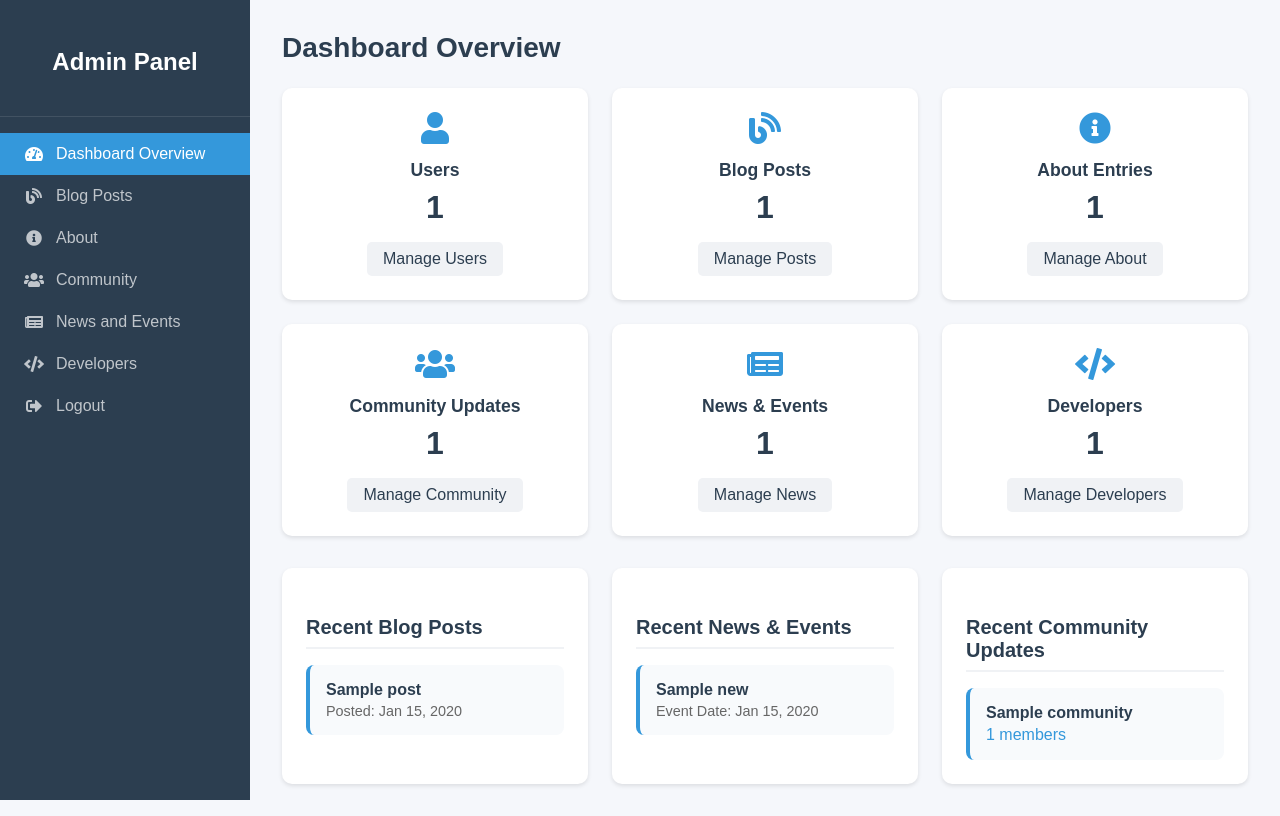
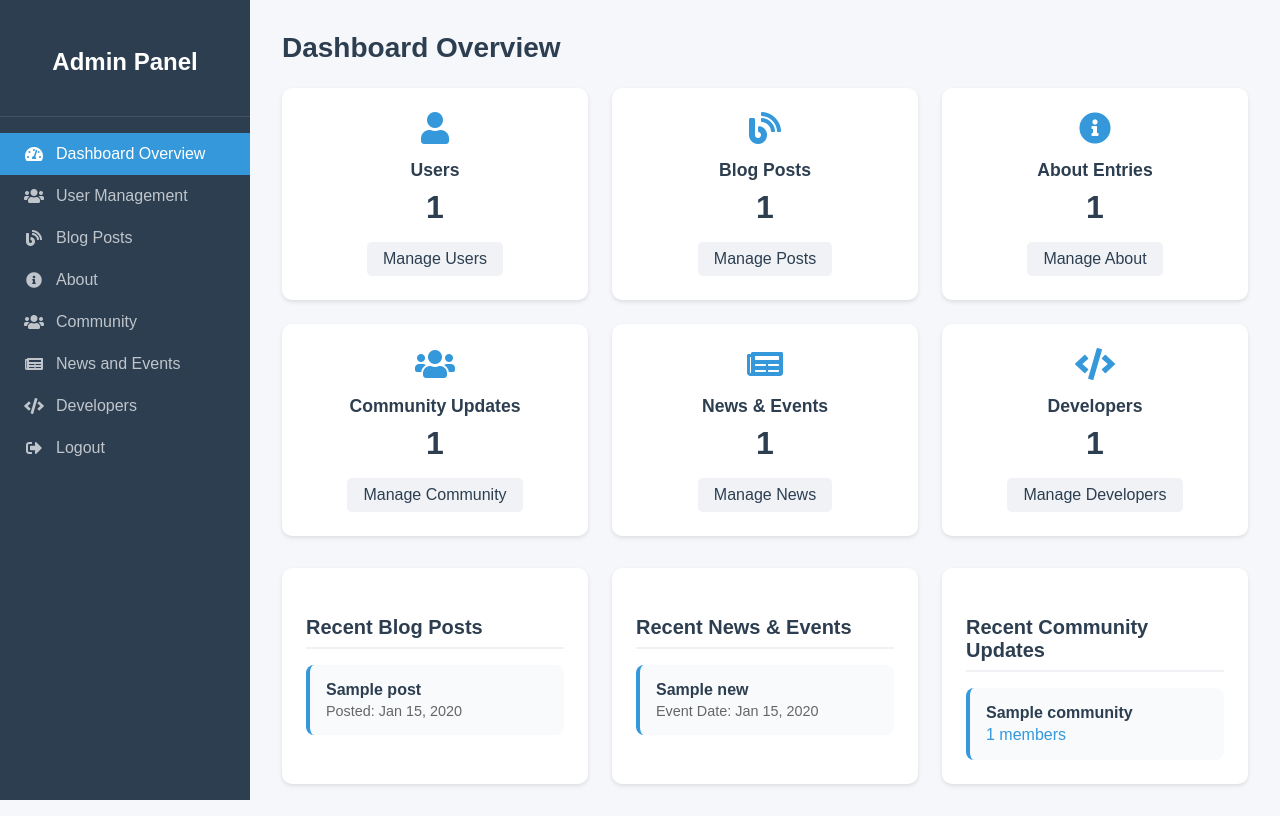
Before and after one commit to Wapauls/CSS-Blog-Website, a PHP site: page /index.php in a window 1280 px wide. Run offline with PHP 8.4, Linux system fonts and the light colour scheme; the visitor is signed in with stand-in values (Sample User, id 1); tables that the repository leaves empty hold one stand-in row (values such as "Sample post").

Commit message:
Add User Management link to admin sidebar

```diff
--- a/CSS-Blog-Website/admin/includes/sidebar.php
+++ b/CSS-Blog-Website/admin/includes/sidebar.php
@@ -11,6 +11,10 @@ $current_page = str_replace('.php', '', $current_file);
         <a href="index.php" class="<?= $current_page === 'index' ? 'active' : '' ?>">
             <i class="fas fa-tachometer-alt"></i>
             <span>Dashboard Overview</span>
+        </a>
+        <a href="users.php" class="<?= $current_page === 'users' ? 'active' : '' ?>">
+            <i class="fas fa-users"></i>
+            <span>User Management</span>
         </a>
         <a href="home.php" class="<?= $current_page === 'home' ? 'active' : '' ?>">
             <i class="fas fa-blog"></i>
```
